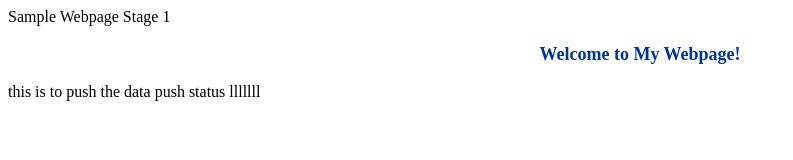
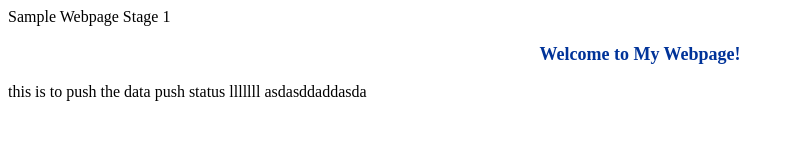
Before and after one commit to pankajk156/devopsal2, a plain HTML site: page index.html in a window 1280 px wide. Shown: the whole page, without its empty margins (0-793 px from the left). Drawn offline with Linux system fonts and the light colour scheme.

Commit message:
push status

```diff
--- a/index.html
+++ b/index.html
@@ -4,3 +4,4 @@
 this is to push the data
 push status
 lllllll
+asdasddaddasda
```
